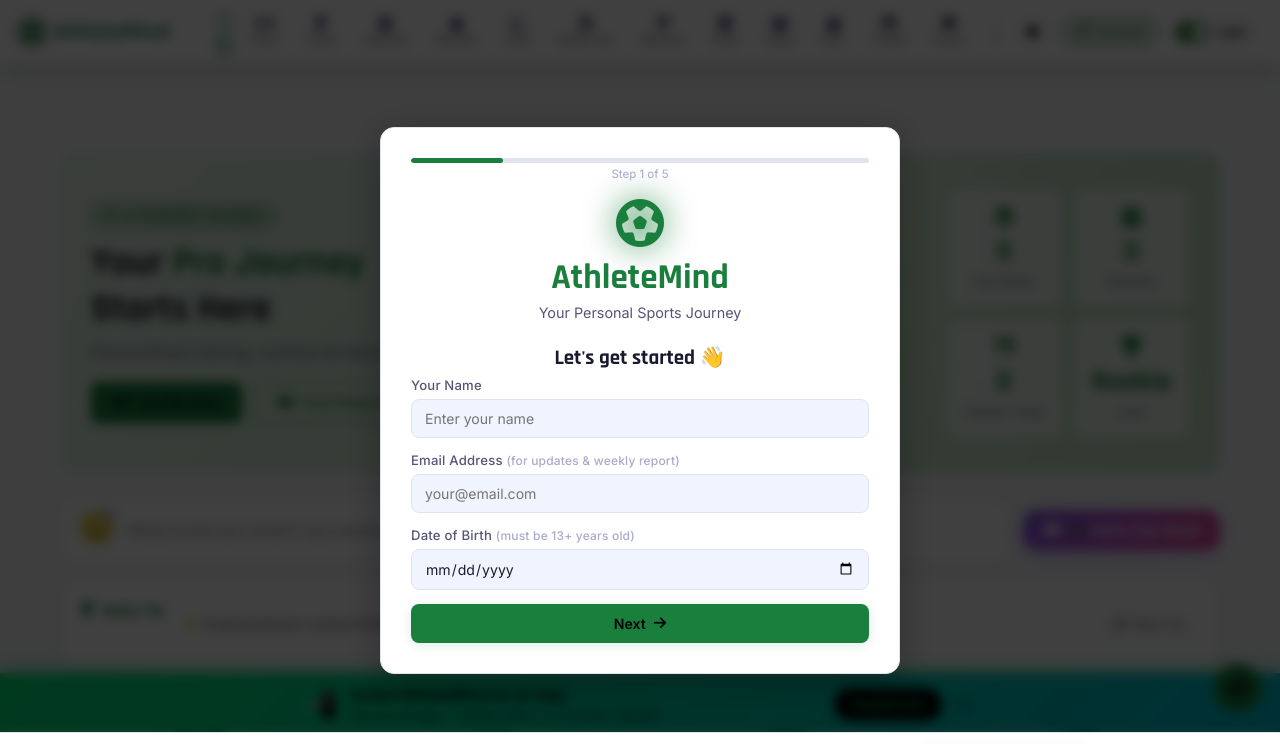
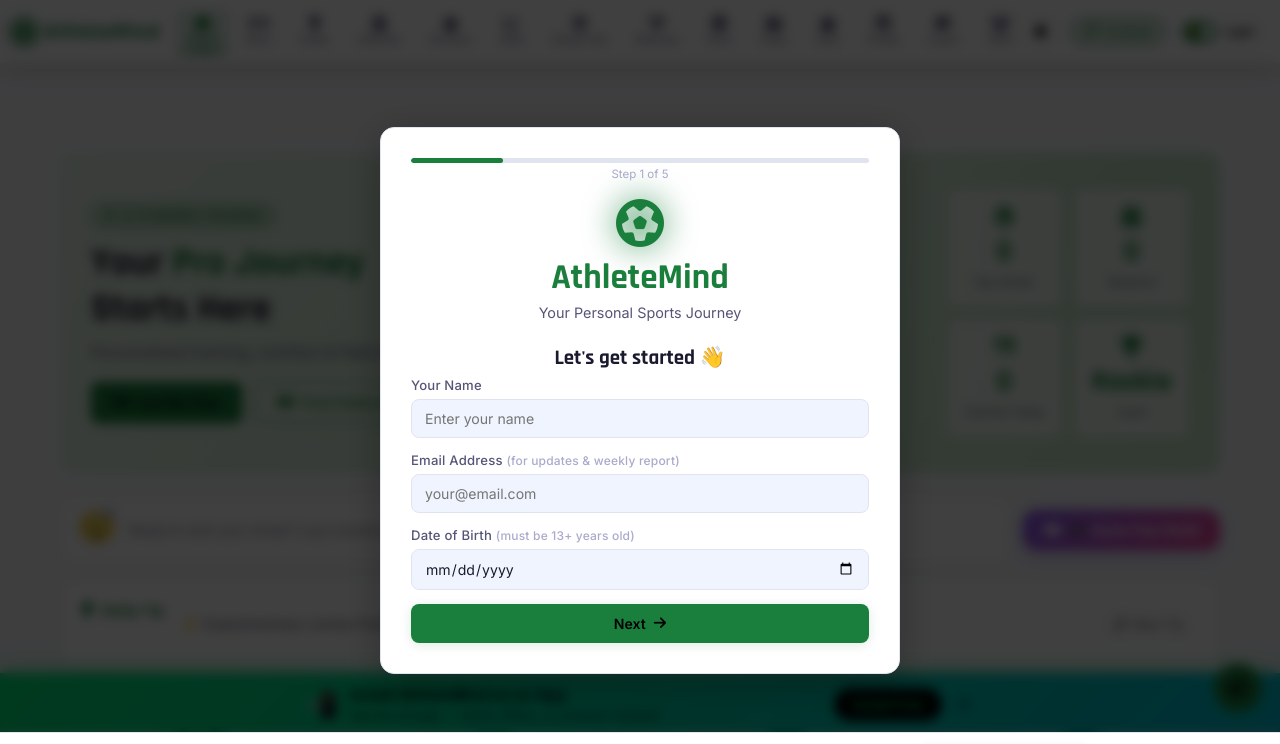
Before and after one commit to singhkenil2-creator/Ahletemind, a website: page index.html in a window 1280 px wide. Shown: the top 744 px of the page. Drawn offline with nearby package versions, Linux system fonts and the light colour scheme; no server answers.

Commit message:
Fix header: nav tabs no longer clip Home/Team icons

```diff
--- a/styles.css
+++ b/styles.css
@@ -171,8 +171,9 @@ body {
   height: 64px;
   display: flex;
   align-items: center;
-  padding: 0 20px;
-  gap: 16px;
+  padding: 0 12px;
+  gap: 8px;
+  overflow: hidden;
   backdrop-filter: blur(12px);
   box-shadow: var(--shadow);
 }
@@ -180,8 +181,9 @@ body {
 .header-left {
   display: flex;
   align-items: center;
-  gap: 10px;
-  min-width: 180px;
+  gap: 8px;
+  flex-shrink: 0;
+  min-width: 0;
 }
 
 .sport-logo-icon {
@@ -210,8 +212,14 @@ body {
   display: flex;
   gap: 4px;
   flex: 1;
-  justify-content: center;
-}
+  min-width: 0;
+  overflow-x: auto;
+  scrollbar-width: none;
+  -webkit-overflow-scrolling: touch;
+  flex-wrap: nowrap;
+  justify-content: flex-start;
+}
+.nav-tabs::-webkit-scrollbar { display: none; }
 @media (max-width: 899px) { .nav-tabs { display: none !important; } }
 
 .nav-btn {
@@ -1165,8 +1173,6 @@ body {
 /* =====================================================
    NAV SCROLLABLE
    ===================================================== */
-.nav-tabs { overflow-x: auto; scrollbar-width: none; -webkit-overflow-scrolling: touch; flex-wrap: nowrap; min-width: 0; }
-.nav-tabs::-webkit-scrollbar { display: none; }
 .nav-btn { flex-shrink: 0; }
 
 /* =====================================================
```
